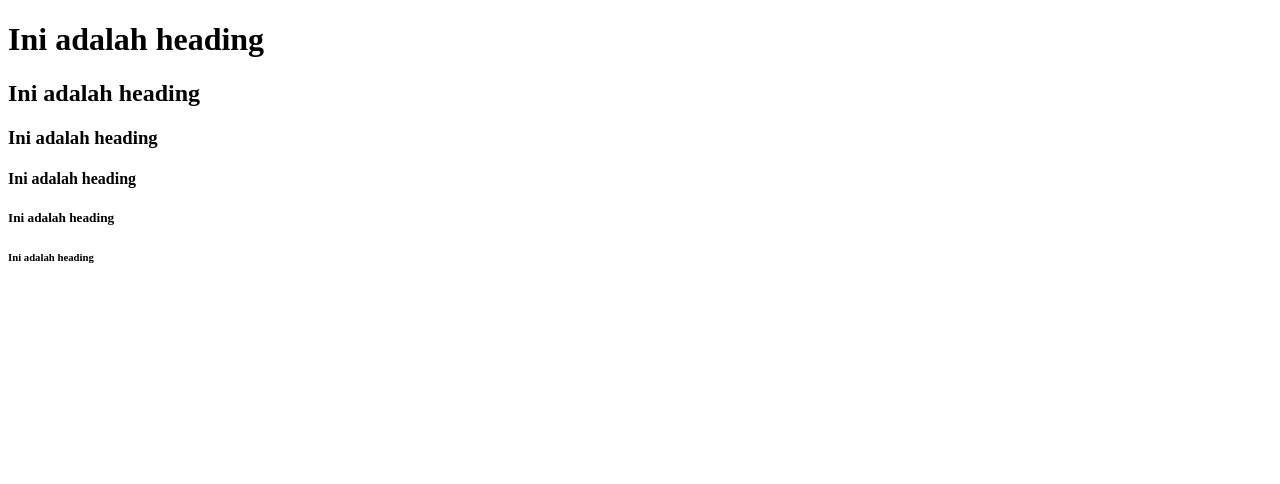
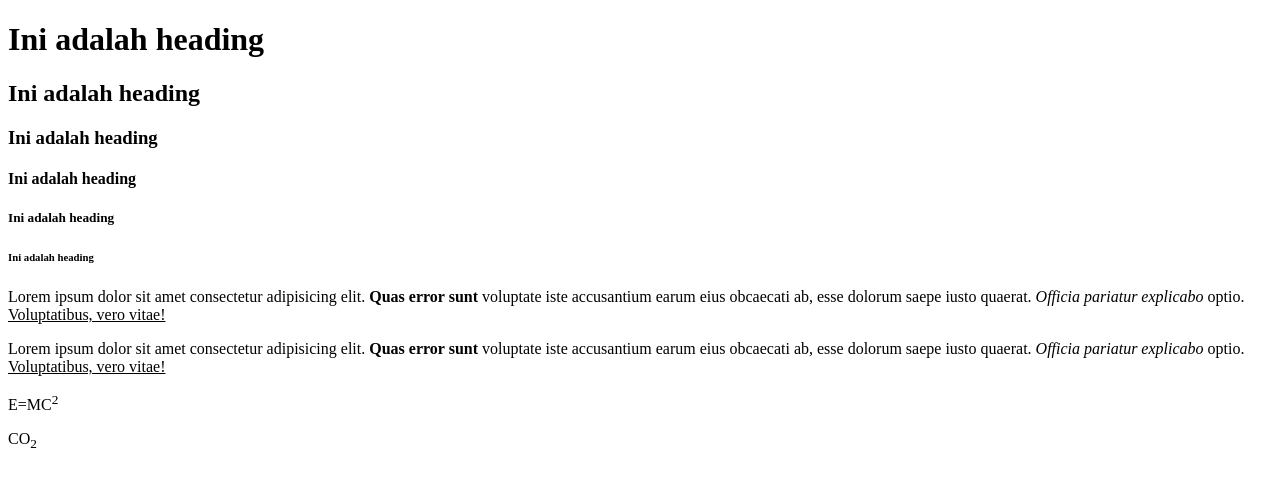
Before and after one commit to iqbalhadiwibowo/test-html, a plain HTML site: page index.html in a window 1280 px wide. Drawn offline with Linux system fonts and the light colour scheme.

Commit message:
Paragraph, Bold, Italic, Underline, Sup, Sub

```diff
--- a/index.html
+++ b/index.html
@@ -13,5 +13,26 @@
     <h4>Ini adalah heading</h4>
     <h5>Ini adalah heading</h5>
     <h6>Ini adalah heading</h6>
+
+    <!-- Paragraph -->
+     <!-- Bold -->
+      <!-- Italic -->
+       <!-- Underline -->
+     <p>
+        Lorem ipsum dolor sit amet consectetur adipisicing elit. <b>Quas error sunt</b> voluptate iste accusantium earum eius obcaecati ab, esse dolorum saepe iusto quaerat. <i>Officia pariatur explicabo</i> optio. <u>Voluptatibus, vero vitae!</u>
+     </p>
+
+     <p>
+        Lorem ipsum dolor sit amet consectetur adipisicing elit. <b>Quas error sunt</b> voluptate iste accusantium earum eius obcaecati ab, esse dolorum saepe iusto quaerat. <i>Officia pariatur explicabo</i> optio. <u>Voluptatibus, vero vitae!</u>
+     </p>
+
+     <!-- Superscript dan Subscript -->
+      <p>
+        E=MC<sup>2</sup>
+      </p>
+
+      <p>
+        CO<sub>2</sub>
+      </p>
 </body>
 </html>
```
